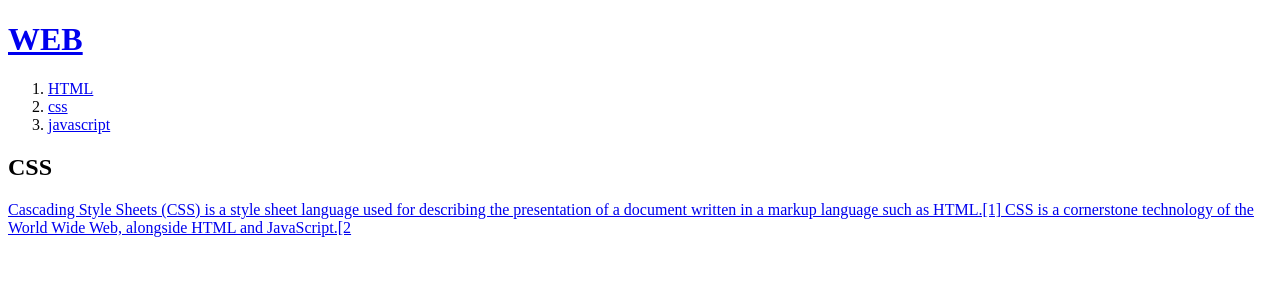
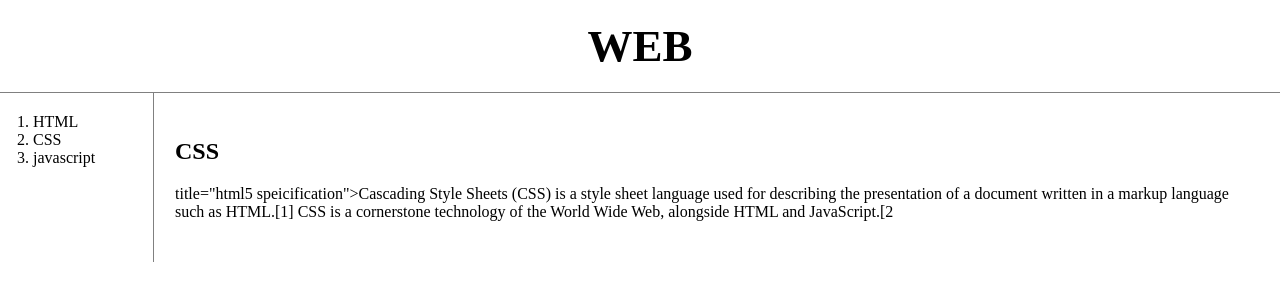
Before and after one commit to huunguk/HtmlCss, a plain HTML site: page 2.html in a window 1280 px wide. Drawn offline with Linux system fonts and the light colour scheme.

Commit message:
생활코딩 web2 - css 1~12

```diff
--- a/2.html
+++ b/2.html
@@ -3,20 +3,62 @@
 <head>
   <title>WEB-1 CSS</title>
   <meta charset="UTF-8">
-  <meta http-equiv="X-UA-Compatible" content="IE=edge">
-  <meta name="viewport" content="width=device-width, initial-scale=1.0">
-  <title>Document</title>
+
+  <style>
+
+    body{
+      margin:0;
+    }
+
+    a {
+    color:black;
+    text-decoration:none;
+    }
+
+    h1{
+      font-size: 45px;
+      text-align:center;
+      border-bottom:1px solid gray;
+      margin:0;
+      padding:20px;
+    }
+
+    ol{
+      border-right:1px solid gray;
+      width:100px;
+      margin:0;
+      padding:20px;
+    }
+
+    #grid{
+      display:grid;
+      grid-template-columns: 150px 1fr;
+    }
+
+    #grid ol{
+      padding-left:33px;
+    }
+
+    #grid #article{
+      padding:25px;
+    }
+  </style>
+
 </head>
 <body>
   <h1><a href="index.html">WEB</a></h1>
+  <div id="grid">
   <ol>
     <li><a href="1.html">HTML</a></li>
-    <li><a href="2.html">css</a></li>
+    <li><a href="2.html">CSS</a></li>
     <li><a href="3.html">javascript</a></li>
   </ol>
-  <h2>CSS</h2>
-  <p><a href="https://www.w3.org./TG/html5/" target="_blank"
-  title="html5 speicification">Cascading Style Sheets (CSS) is a style sheet language used for describing the presentation of a document written in a markup language such as HTML.[1] CSS is a cornerstone technology of the World Wide Web, alongside HTML and JavaScript.[2
+  <div id="article">
+    <h2>CSS</h2>
+    <p>
+      title="html5 speicification">Cascading Style Sheets (CSS) is a style sheet language used for describing the presentation of a document written in a markup language such as HTML.[1] CSS is a cornerstone technology of the World Wide Web, alongside HTML and JavaScript.[2
   </p>
+  </div>
+</div>
 </body>
 </html>
```
Also changed, not shown: box.html (added, +20 -0 lines), grid.html (added, +27 -0 lines).
